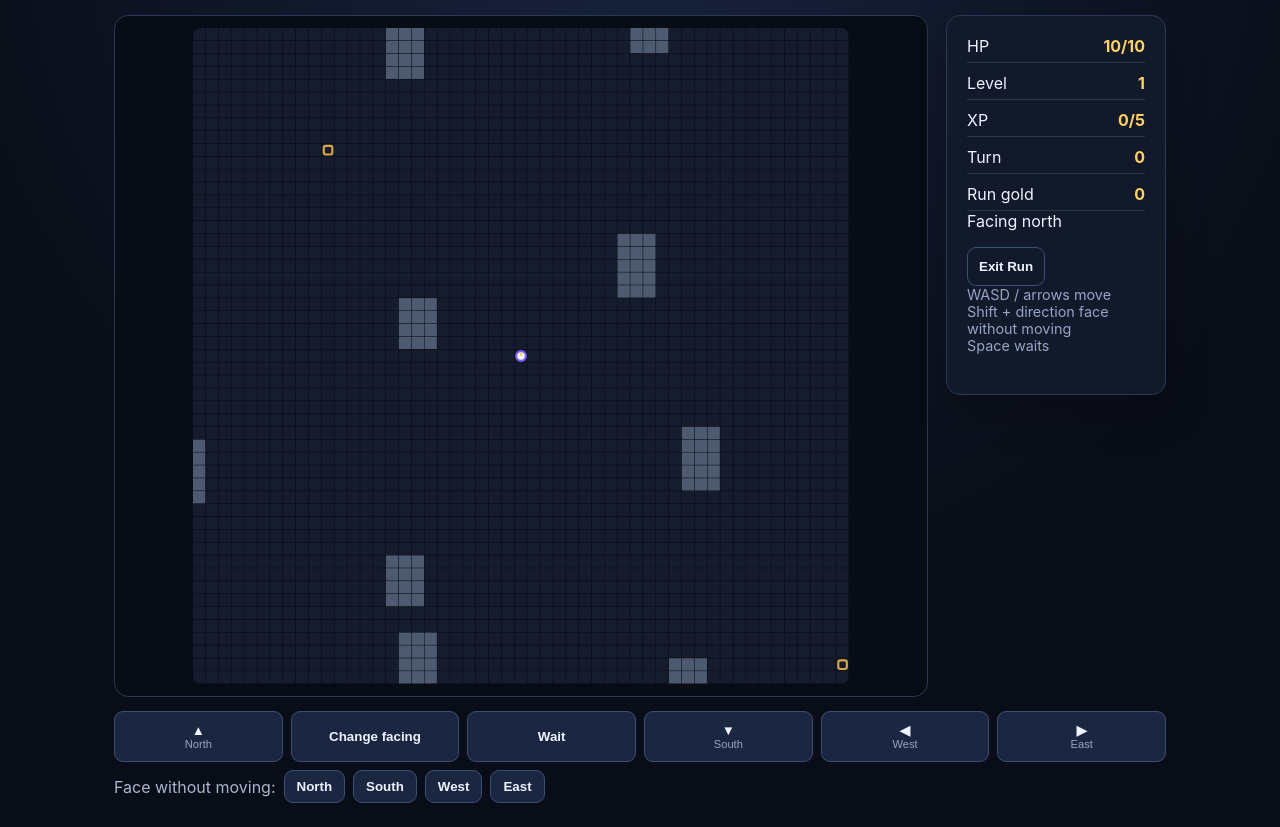
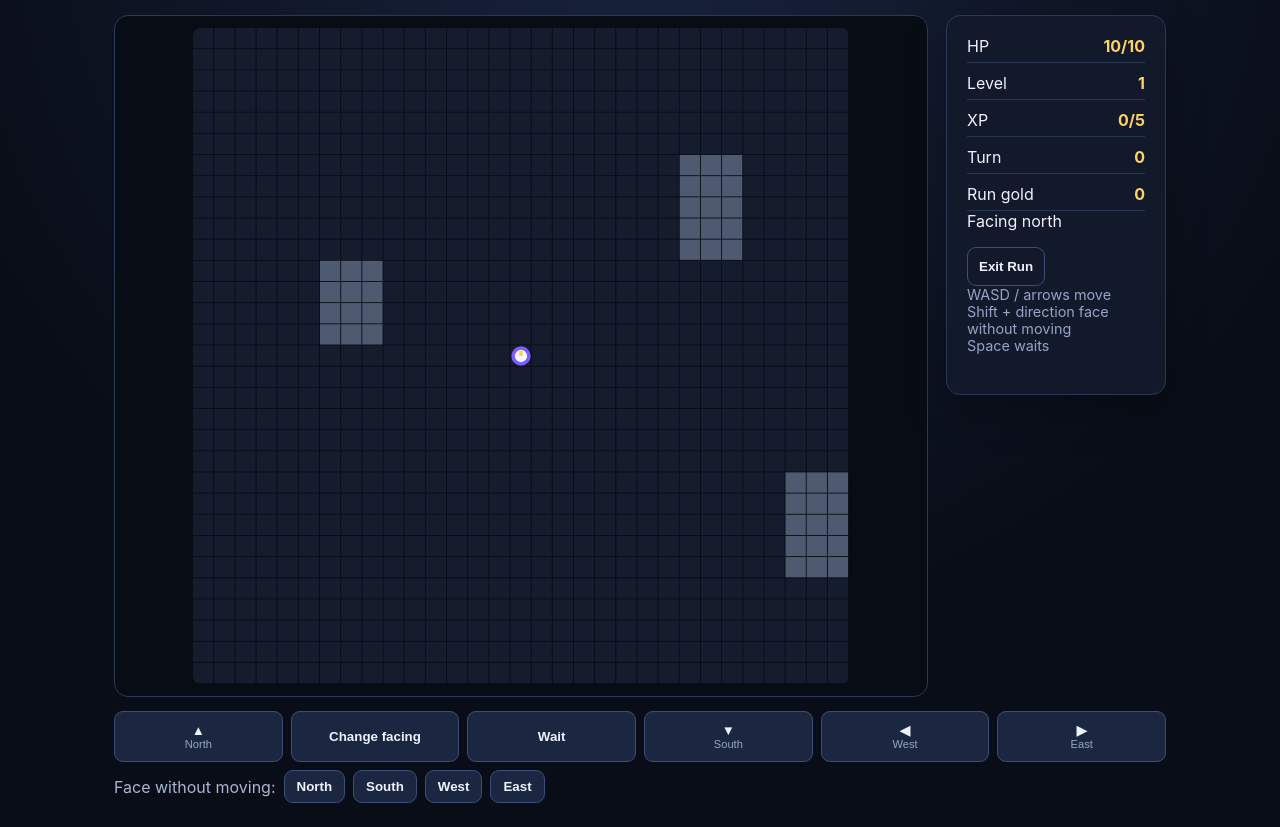
Before and after one commit to wmatson/turn-based-session-survival-0, a website with bundled scripts: page index.html in a window 1280 px wide. Both pictures are taken after a click on the button "Start New Run". Shown: the part 99-926 px from the top of the page. Built offline with nearby package versions, Linux system fonts and the light colour scheme.

Commit message:
feat: reduce viewport to 31 tiles

```diff
--- a/index.html
+++ b/index.html
@@ -2,6 +2,6 @@
 <html lang="en"><head><meta charset="UTF-8"><meta name="viewport" content="width=device-width,initial-scale=1"><title>Session Survival</title><link rel="stylesheet" href="./styles.css"></head>
 <body><main id="app"><header><div><h1>Session Survival</h1><p class="subtitle">A deterministic turn-based survival run</p></div><button id="debug" class="ghost">Debug</button></header>
 <section id="between" class="panel"><h2>Between Runs</h2><p>Gold: <strong id="bank-gold">0</strong></p><div id="shop" class="shop"></div><button id="start" class="primary">Start New Run</button><label class="seed">Seed <input id="seed" type="number" value="12345"></label></section>
-<section id="run" hidden><div class="game-layout"><div class="board-wrap"><svg id="board" aria-label="51 by 51 game board"></svg></div><aside class="hud panel"><div class="stats"><span>HP <b id="hp"></b></span><span>Level <b id="level"></b></span><span>XP <b id="xp"></b></span><span>Turn <b id="turn"></b></span><span>Run gold <b id="run-gold"></b></span></div><p id="facing"></p><button id="exit" class="ghost">Exit Run</button><p class="help">WASD / arrows move<br>Shift + direction face without moving<br>Space waits</p><div id="debug-info" class="debug-info"></div></aside></div>
+<section id="run" hidden><div class="game-layout"><div class="board-wrap"><svg id="board" aria-label="31 by 31 game board"></svg></div><aside class="hud panel"><div class="stats"><span>HP <b id="hp"></b></span><span>Level <b id="level"></b></span><span>XP <b id="xp"></b></span><span>Turn <b id="turn"></b></span><span>Run gold <b id="run-gold"></b></span></div><p id="facing"></p><button id="exit" class="ghost">Exit Run</button><p class="help">WASD / arrows move<br>Shift + direction face without moving<br>Space waits</p><div id="debug-info" class="debug-info"></div></aside></div>
 <div class="controls"><button data-action="move:north">▲<small>North</small></button><button id="face-toggle">Change facing</button><button data-action="wait">Wait</button><button data-action="move:south">▼<small>South</small></button><button data-action="move:west">◀<small>West</small></button><button data-action="move:east">▶<small>East</small></button></div><div id="face-controls" class="face-controls" hidden><span>Face without moving:</span><button data-face="north">North</button><button data-face="south">South</button><button data-face="west">West</button><button data-face="east">East</button></div></section>
 <div id="modal" class="modal" hidden><div class="panel modal-card"><h2 id="modal-title"></h2><p id="modal-text"></p><div id="modal-actions"></div></div></div></main><script type="module" src="./src/main.js"></script></body></html>
--- a/src/engine.js
+++ b/src/engine.js
@@ -1,5 +1,8 @@
 export const DIRECTIONS = ['north', 'south', 'east', 'west'];
 export const VICTORY_TURN = 500;
+export const VIEWPORT_RADIUS = 15;
+export const SPAWN_RADIUS = VIEWPORT_RADIUS + 2;
+export const OUTRUN_RADIUS = VIEWPORT_RADIUS + 4;
 export const DELTAS = { north: [0, -1], south: [0, 1], east: [1, 0], west: [-1, 0] };
 export const ACTIONS = {
   move: direction => ({ type: 'move', direction }),
@@ -81,7 +84,7 @@ const moveEnemies = (state, events) => {
     enemy.position = destination; events.push(event('enemy-moved', { enemyId: enemy.id, position: [...destination] }));
   }
 };
-const spawnCandidates = (state, distanceFromPlayer = 27) => {
+const spawnCandidates = (state, distanceFromPlayer = SPAWN_RADIUS) => {
   const candidates = [], p = state.player.position, d = distanceFromPlayer;
   for (let x = p[0]-d; x <= p[0]+d; x++) candidates.push([x,p[1]-d],[x,p[1]+d]);
   for (let y = p[1]-d+1; y < p[1]+d; y++) candidates.push([p[0]-d,y],[p[0]+d,y]);
@@ -90,8 +93,8 @@ const spawnCandidates = (state, distanceFromPlayer = 27) => {
 const respawnOutrunEnemies = (state, rng, events) => {
   for (const enemy of state.enemies) {
     const dx = Math.abs(enemy.position[0] - state.player.position[0]), dy = Math.abs(enemy.position[1] - state.player.position[1]);
-    if (Math.max(dx, dy) <= 29) continue;
-    const valid = spawnCandidates(state, 27).filter(c => c[0] !== enemy.position[0] || c[1] !== enemy.position[1]);
+    if (Math.max(dx, dy) <= OUTRUN_RADIUS) continue;
+    const valid = spawnCandidates(state, SPAWN_RADIUS).filter(c => c[0] !== enemy.position[0] || c[1] !== enemy.position[1]);
     if (!valid.length) continue;
     enemy.position = [...valid[rng.nextInt(valid.length)]];
     enemy.spawnPosition = [...enemy.position];
@@ -99,7 +102,7 @@ const respawnOutrunEnemies = (state, rng, events) => {
   }
 };
 const spawnEnemies = (state, rules, rng, events) => {
-  for (const rule of rules) for (let i = 0; i < rule.count; i++) { const valid = spawnCandidates(state, 27); if (!valid.length) continue; const location = valid[rng.nextInt(valid.length)], definition = enemyDefinitions[rule.enemyType] ?? enemyDefinitions['red-square']; const enemy = { id: state.nextEntityId++, type: rule.enemyType, position: [...location], hp: definition.hp, contactDamage: definition.contactDamage, movementPeriod: definition.movementPeriod, spawnTurn: state.turn, spawnPosition: [...location] }; state.enemies.push(enemy); events.push(event('enemy-spawned', { enemyId: enemy.id, position: [...location], enemyType: rule.enemyType })); }
+  for (const rule of rules) for (let i = 0; i < rule.count; i++) { const valid = spawnCandidates(state, SPAWN_RADIUS); if (!valid.length) continue; const location = valid[rng.nextInt(valid.length)], definition = enemyDefinitions[rule.enemyType] ?? enemyDefinitions['red-square']; const enemy = { id: state.nextEntityId++, type: rule.enemyType, position: [...location], hp: definition.hp, contactDamage: definition.contactDamage, movementPeriod: definition.movementPeriod, spawnTurn: state.turn, spawnPosition: [...location] }; state.enemies.push(enemy); events.push(event('enemy-spawned', { enemyId: enemy.id, position: [...location], enemyType: rule.enemyType })); }
 };
 const collectPickups = (state, events) => { const remaining = []; for (const pickup of state.pickups) { if (distance(state.player.position, pickup.position) > state.player.pickupRange) { remaining.push(pickup); continue; } events.push(event('pickup-collected', { pickupType: pickup.type, value: pickup.value, position: [...pickup.position] })); if (pickup.type === 'xp') { state.player.xp += pickup.value; events.push(event('xp-gained', { amount: pickup.value })); } if (pickup.type === 'health') { const before = state.player.hp; state.player.hp = Math.min(state.player.maxHp, state.player.hp + pickup.value); if (state.player.hp !== before) events.push(event('player-healed', { amount: state.player.hp - before })); } } state.pickups = remaining; };
 const offerLevelUps = (state, rng, events) => { while (state.player.xp >= xpRequired(state.player.level)) { state.player.xp -= xpRequired(state.player.level); state.player.level += 1; events.push(event('level-gained', { level: state.player.level })); const eligible = upgradePool.filter(u => u.eligibility(state) && !state.player.upgrades.includes(u.id)); const pool = [...eligible], choices = []; while (choices.length < Math.min(3, pool.length)) { const index = rng.nextInt(pool.length); choices.push(pool.splice(index, 1)[0].id); } state.pendingUpgradeChoices = choices; state.status = 'level-up'; events.push(event('upgrade-options-generated', { choices: [...choices] })); break; } };
--- a/src/renderer.js
+++ b/src/renderer.js
@@ -1,13 +1,13 @@
-import { terrainAt } from './engine.js';
+import { terrainAt, VIEWPORT_RADIUS } from './engine.js';
 const NS = 'http://www.w3.org/2000/svg';
 const svgEl = (tag, attrs = {}) => { const e = document.createElementNS(NS, tag); for (const [k,v] of Object.entries(attrs)) e.setAttribute(k, v); return e; };
 const color = { floor: '#151c2d', wall: '#4d5a70' };
-const inViewport = (position, playerPosition) => Math.abs(position[0] - playerPosition[0]) <= 25 && Math.abs(position[1] - playerPosition[1]) <= 25;
+const inViewport = (position, playerPosition) => Math.abs(position[0] - playerPosition[0]) <= VIEWPORT_RADIUS && Math.abs(position[1] - playerPosition[1]) <= VIEWPORT_RADIUS;
 const weaponPoints = (x, y, direction) => ({ north:`${x+2},${y+10} ${x+6},${y+2} ${x+10},${y+10}`, south:`${x+2},${y+2} ${x+6},${y+10} ${x+10},${y+2}`, east:`${x+2},${y+2} ${x+10},${y+6} ${x+2},${y+10}`, west:`${x+10},${y+2} ${x+2},${y+6} ${x+10},${y+10}` })[direction] || `${x+2},${y+2} ${x+10},${y+6} ${x+2},${y+10}`;
 export const renderGame = (svg, state, debug = false, effects = []) => {
-  svg.replaceChildren(); const size = 12, half = 25, view = svgEl('g'); svg.append(view); svg.setAttribute('viewBox', `0 0 ${size*51} ${size*51}`);
+  svg.replaceChildren(); const size = 12, half = VIEWPORT_RADIUS, dimension = VIEWPORT_RADIUS * 2 + 1, view = svgEl('g'); svg.append(view); svg.setAttribute('viewBox', `0 0 ${size*dimension} ${size*dimension}`);
   const [px,py] = state.player.position;
-  for (let row=0; row<51; row++) for (let col=0; col<51; col++) { const x=px+col-half, y=py+row-half; const tile=svgEl('rect',{x:col*size,y:row*size,width:size-0.5,height:size-0.5,fill:color[terrainAt(state.map,x,y)]}); view.append(tile); }
+  for (let row=0; row<dimension; row++) for (let col=0; col<dimension; col++) { const x=px+col-half, y=py+row-half; const tile=svgEl('rect',{x:col*size,y:row*size,width:size-0.5,height:size-0.5,fill:color[terrainAt(state.map,x,y)]}); view.append(tile); }
   const at = p => [(p[0]-px+half)*size, (p[1]-py+half)*size];
   for (const object of state.breakables) if (inViewport(object.position,state.player.position)) { const [x,y]=at(object.position); view.append(svgEl('rect',{x:x+2,y:y+2,width:8,height:8,fill:'none',stroke:'#d9a441','stroke-width':2,rx:2})); }
   for (const pickup of state.pickups) if (inViewport(pickup.position,state.player.position)) { const [x,y]=at(pickup.position); if(pickup.type==='xp') view.append(svgEl('polygon',{points:`${x+6},${y+2} ${x+10},${y+6} ${x+6},${y+10} ${x+2},${y+6}`,fill:'#62d6ff'})); else view.append(svgEl('path',{d:`M${x+4} ${y+2}h4v4h4v4H8v4H4v-4H0V6h4z`,transform:`translate(${x+0},${y-2})`,fill:'#67e58b'})); }
```
Also changed, not shown: test/engine.test.js (+2 -2 lines).
